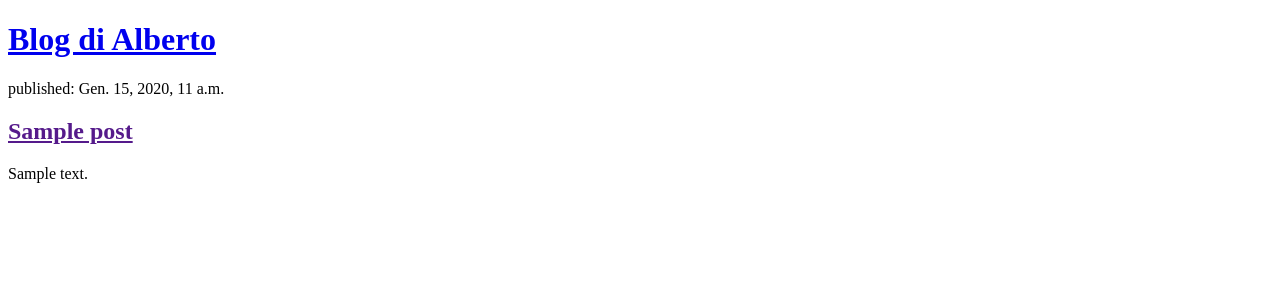
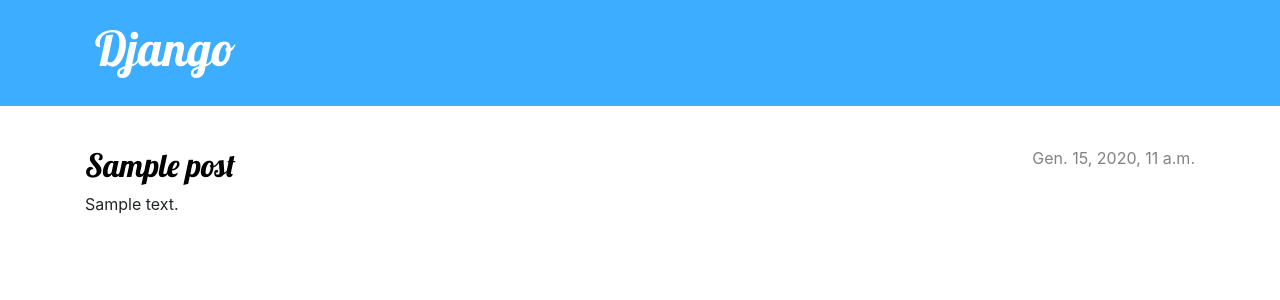
Before and after one commit to albeok/my-first-blog, a Django app: page / in a window 1280 px wide. Shown: the top 300 px of the page. Run offline with Django 3.2, Linux system fonts and the light colour scheme; tables that the repository leaves empty hold one stand-in row (values such as "Sample post").

Commit message:
Added views and template for detailed blog post as well as CSS for the site.

```diff
--- /dev/null
+++ b/blog/static/css/blog.css
@@ -0,0 +1,74 @@
+h1 a, h2 a {
+   color: #C25100;
+   font-family: 'Lobster';
+}
+.page-header {
+    background-color: #3DAEFF;
+    margin-top: 0;
+    margin-bottom: 40px;
+    padding: 20px 20px 20px 40px;
+}
+
+.page-header h1,
+.page-header h1 a,
+.page-header h1 a:visited,
+.page-header h1 a:active {
+    color: #ffffff;
+    font-size: 36pt;
+    text-decoration: none;
+}
+
+h1,
+h2,
+h3,
+h4 {
+    font-family: 'Lobster', cursive;
+}
+
+.date {
+    color: #828282;
+}
+
+.save {
+    float: right;
+}
+
+.post-form textarea,
+.post-form input {
+    width: 100%;
+}
+
+.top-menu,
+.top-menu:hover,
+.top-menu:visited {
+    color: #ffffff;
+    float: right;
+    font-size: 26pt;
+    margin-right: 20px;
+}
+
+.post {
+    margin-bottom: 70px;
+}
+
+.post h2 a,
+.post h2 a:visited {
+    color: #000000;
+}
+
+.post > .date,
+.post > .actions {
+    float: right;
+}
+
+.btn-default,
+.btn-default:visited {
+    color: #C25100;
+    background: none;
+    border-color: #C25100;
+}
+
+.btn-default:hover {
+    color: #FFFFFF;
+    background-color: #C25100;
+}
--- /dev/null
+++ b/blog/templates/blog/base.html
@@ -0,0 +1,25 @@
+{% load static %}
+<!DOCTYPE html>
+<html>
+    <head>
+        <title>Django</title>
+        <link rel="stylesheet" href="https://cdn.jsdelivr.net/npm/bootstrap@4.5.3/dist/css/bootstrap.min.css" integrity="sha384-TX8t27EcRE3e/ihU7zmQxVncDAy5uIKz4rEkgIXeMed4M0jlfIDPvg6uqKI2xXr2" crossorigin="anonymous">
+        <link href='//fonts.googleapis.com/css?family=Lobster&subset=latin,latin-ext' rel='stylesheet' type='text/css'>
+        <link rel="stylesheet" href="{% static 'css/blog.css' %}">
+    </head>
+    <body>
+        <header class="page-header">
+            <div class="container">
+                <h1><a href="/">Django</a></h1>
+            </div>
+        </header>
+        <main class="container">
+            <div class="row">
+                <div class="col">
+                    {% block content %}
+                    {% endblock %}
+                </div>
+            </div>
+        </main>
+    </body>
+</html>
--- a/blog/templates/blog/post_list.html
+++ b/blog/templates/blog/post_list.html
@@ -1,19 +1,13 @@
-<!DOCTYPE html>
-<html>
-    <head>
-        <title>Blog di Alberto</title>
-    </head>
-    <body>
-        <header>
-            <h1><a href="/">Blog di Alberto</a></h1>
-        </header>
+{% extends 'blog/base.html' %}
 
-        {% for post in posts %}
-        <article>
-            <time>published: {{ post.published_date }}</time>
-            <h2><a href="">{{ post.title }}</a></h2>
+{% block content %}
+    {% for post in posts %}
+        <article class="post">
+            <time class="date">
+                {{ post.published_date }}
+            </time>
+            <h2><a href="{% url 'post_detail' pk=post.pk %}">{{ post.title }}</a></h2>
             <p>{{ post.text|linebreaksbr }}</p>
         </article>
-        {% endfor %}
-    </body>
-</html>
+    {% endfor %}
+{% endblock %}
--- a/blog/urls.py
+++ b/blog/urls.py
@@ -3,4 +3,5 @@ from . import views
 
 urlpatterns = [
     path('', views.post_list, name='post_list'),
+    path('post/<int:pk>/', views.post_detail, name='post_detail'),
 ]
--- a/blog/views.py
+++ b/blog/views.py
@@ -1,8 +1,15 @@
-from django.shortcuts import render
 from django.utils import timezone
 from .models import Post
+from django.shortcuts import render, get_object_or_404
+
+Post.objects.get(pk=1)
 
 
 def post_list(request):
     posts = Post.objects.filter(published_date__lte=timezone.now()).order_by('published_date')
     return render(request, 'blog/post_list.html', {'posts': posts})
+
+
+def post_detail(request, pk):
+    post = get_object_or_404(Post, pk=pk)
+    return render(request, 'blog/post_detail.html', {'post': post})
```
Also changed, not shown: blog/templates/blog/post_detail.html (added, +13 -0 lines).
